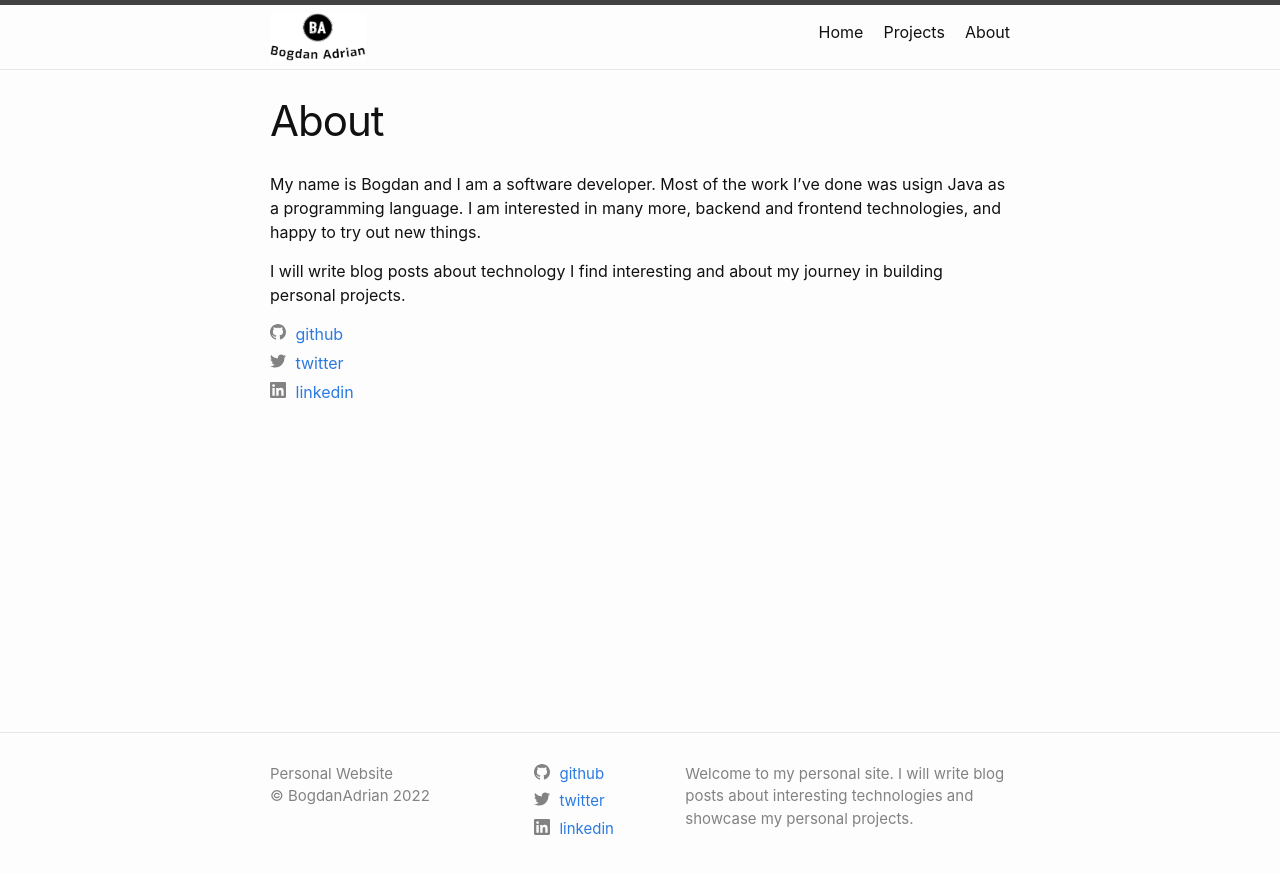
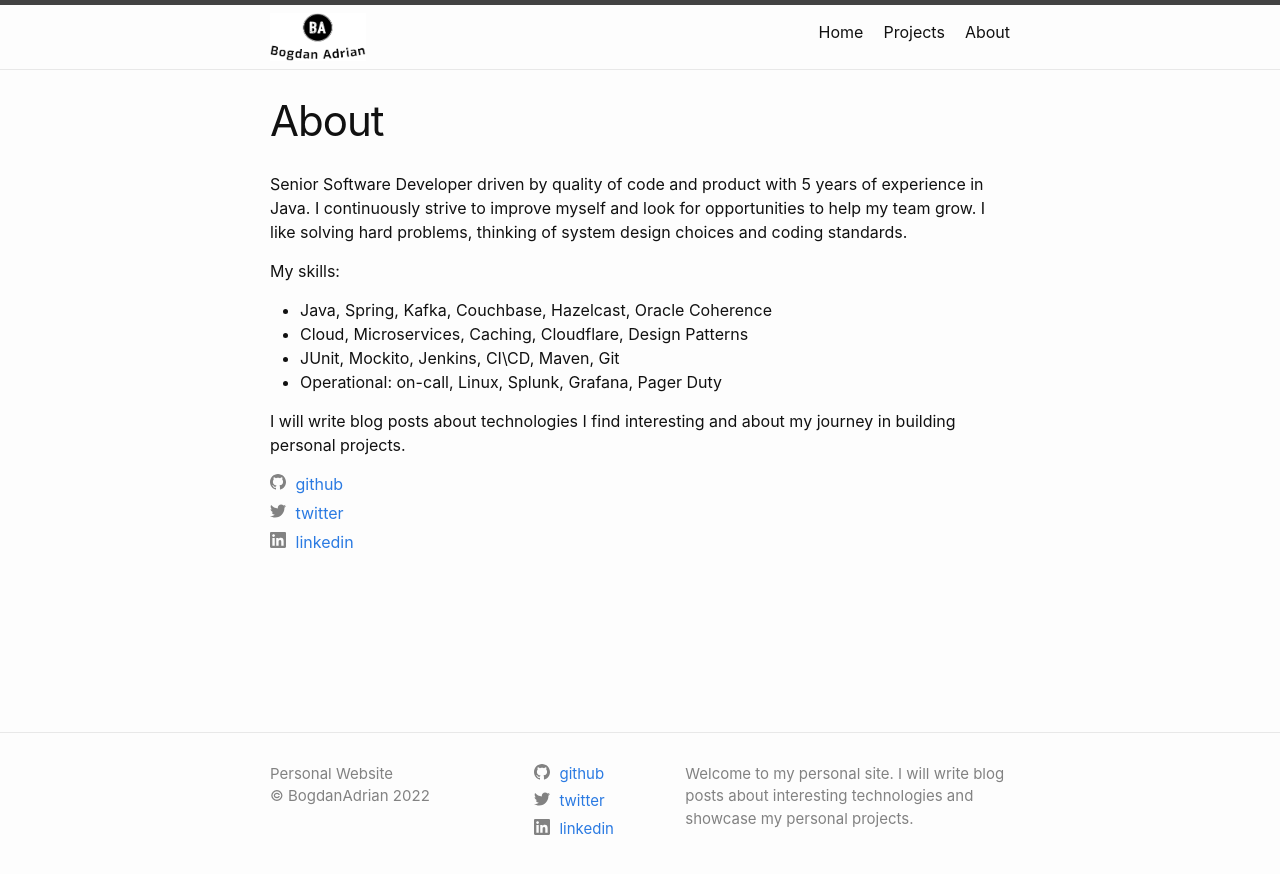
Before and after one commit to BogdanAdrian11/bogdanadrian11.github.io, a Jekyll site: the page built from about.md, in a window 1280 px wide. Shown: the top 874 px of the page. Built offline with Jekyll 4.4.1, drawn with Linux system fonts in a browser that asks for light colours.

Commit message:
Update about.md

```diff
--- a/about.md
+++ b/about.md
@@ -5,6 +5,12 @@ permalink: /about/
 order: 3
 ---
 
-My name is Bogdan and I am a software developer. Most of the work I've done was usign Java as a programming language. I am interested in many more, backend and frontend technologies, and happy to try out new things.
+Senior Software Developer driven by quality of code and product with 5 years of experience in Java. I continuously strive to improve myself and look for opportunities to help my team grow. I like solving hard problems, thinking of system design choices and coding standards.
 
-I will write blog posts about technology I find interesting and about my journey in building personal projects.
+My skills:
+* Java, Spring, Kafka, Couchbase, Hazelcast, Oracle Coherence
+* Cloud, Microservices, Caching, Cloudflare, Design Patterns
+* JUnit, Mockito, Jenkins, CI\CD, Maven, Git
+* Operational: on-call, Linux, Splunk, Grafana, Pager Duty
+
+I will write blog posts about technologies I find interesting and about my journey in building personal projects.
```
